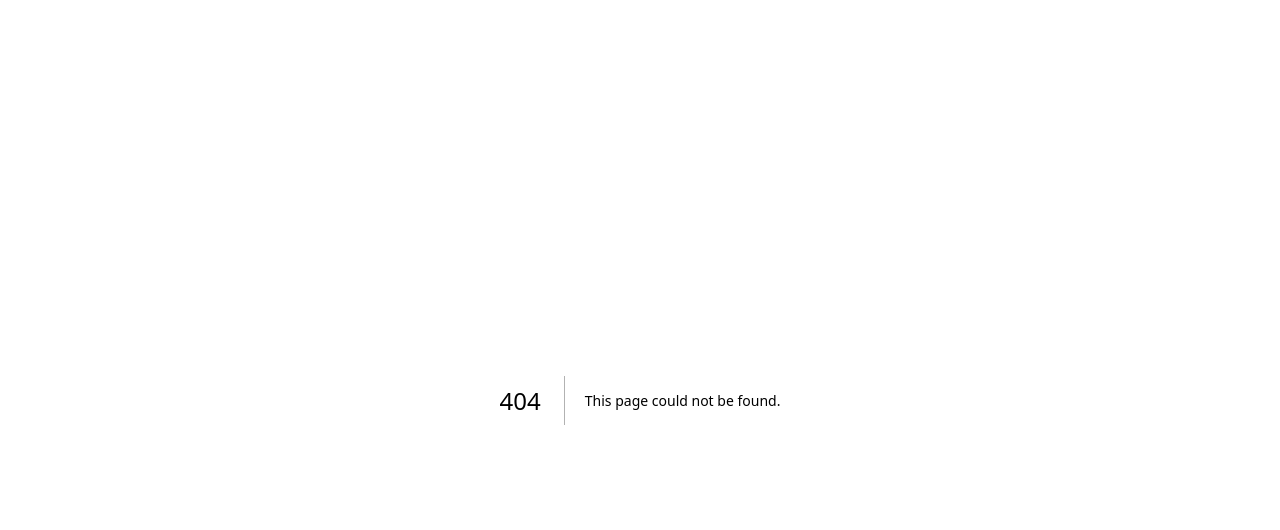
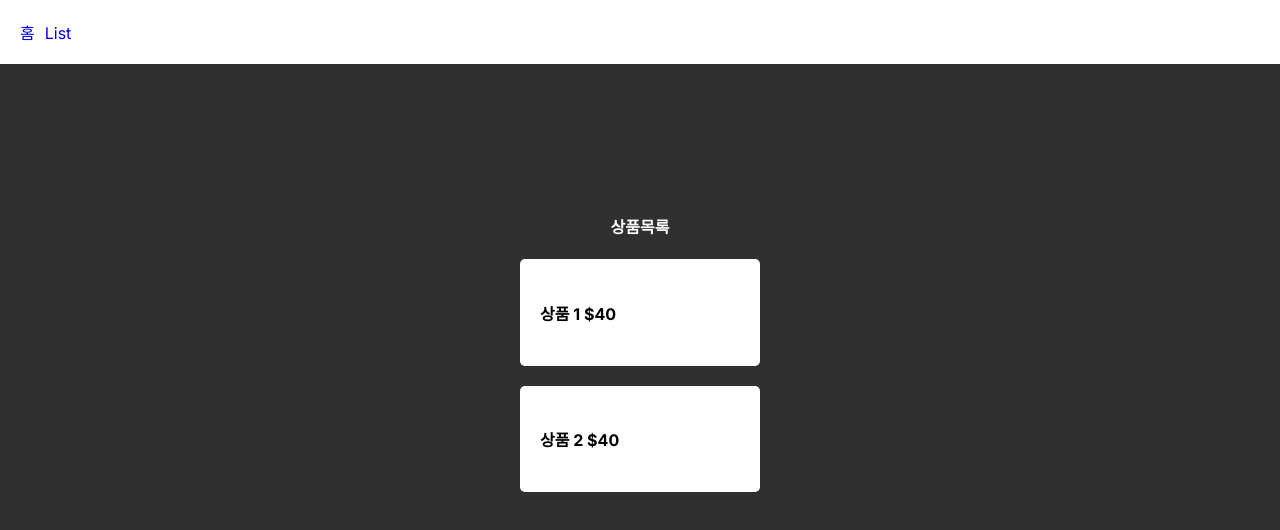
Before and after one commit to JongHyeok-Park/next-study, a Next.js app: page /list in a window 1280 px wide. Before the commit this address had no page. Shown: the top 530 px of the page. Built offline with nearby package versions, Linux system fonts and the light colour scheme.

Commit message:
레이아웃과 라우트의 이해

```diff
--- a/app/globals.css
+++ b/app/globals.css
@@ -1,6 +1,7 @@
 body {
   background: #303030;
   color: white;
+  margin: 0;
 }
 
 .title {
@@ -11,3 +12,22 @@
 .title-sub {
   text-align: center;
 }
+
+.food {
+  margin: 20px auto;
+  width: 200px;
+  background: white;
+  color: black;
+  padding: 20px;
+  border-radius: 5px;
+}
+
+.navbar {
+  background: white;
+  padding: 20px;
+}
+
+.navbar a {
+  margin-right: 10px;
+  text-decoration: none;
+}
--- a/app/layout.jsx
+++ b/app/layout.jsx
@@ -1,5 +1,6 @@
 import { Inter } from "next/font/google";
 import "./globals.css";
+import Link from "next/link";
 
 const inter = Inter({ subsets: ["latin"] });
 
@@ -11,7 +12,13 @@
 export default function RootLayout({ children }) {
   return (
     <html lang="en">
-      <body className={inter.className}>{children}</body>
+      <body className={inter.className}>
+        <div className="navbar">
+          <Link href="/">홈</Link>
+          <Link href="/list">List</Link>
+        </div>
+        {children}
+        </body>
     </html>
   );
 }
--- /dev/null
+++ b/app/list/page.jsx
@@ -0,0 +1,13 @@
+export default function List() {
+  return (
+    <div>
+      <h4 className="title">상품목록</h4>
+      <div className="food">
+        <h4>상품 1 $40</h4>
+      </div>
+      <div className="food">
+        <h4>상품 2 $40</h4>
+      </div>
+    </div>
+  )
+}
--- a/app/page.jsx
+++ b/app/page.jsx
@@ -1,8 +1,9 @@
 export default function Home() {
+  const name = "Park";
   return (
     <div>
       <h4 className="title">애플후레시</h4>
-      <p className="title-sub">by dev park</p>
+      <p className="title-sub">by dev {name}</p>
     </div>
   );
 }
```
Also changed, not shown: app/cart/layout.jsx (added, +8 -0 lines), app/cart/page.jsx (added, +7 -0 lines), app/cart/payment/page.jsx (added, +7 -0 lines).
